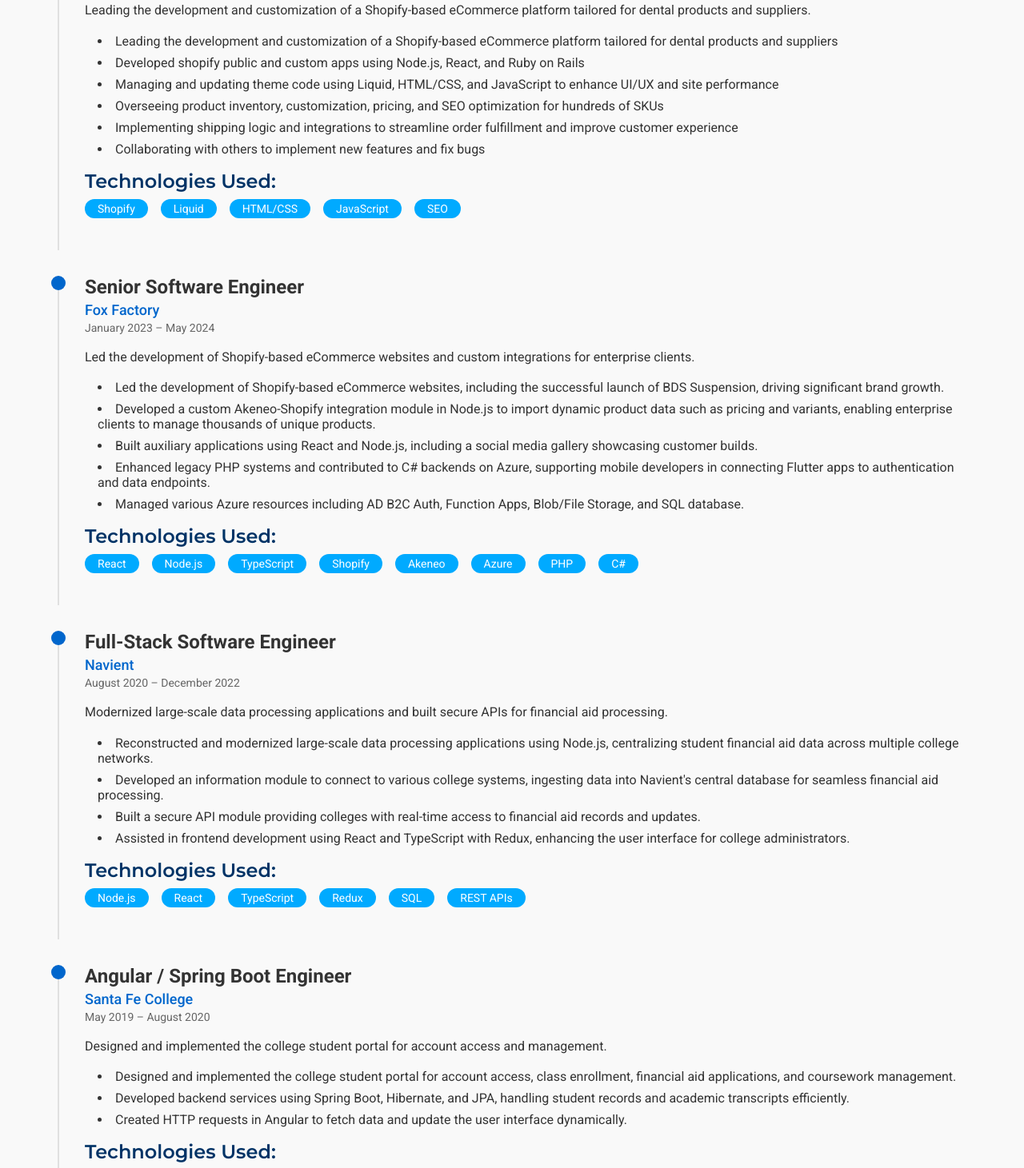
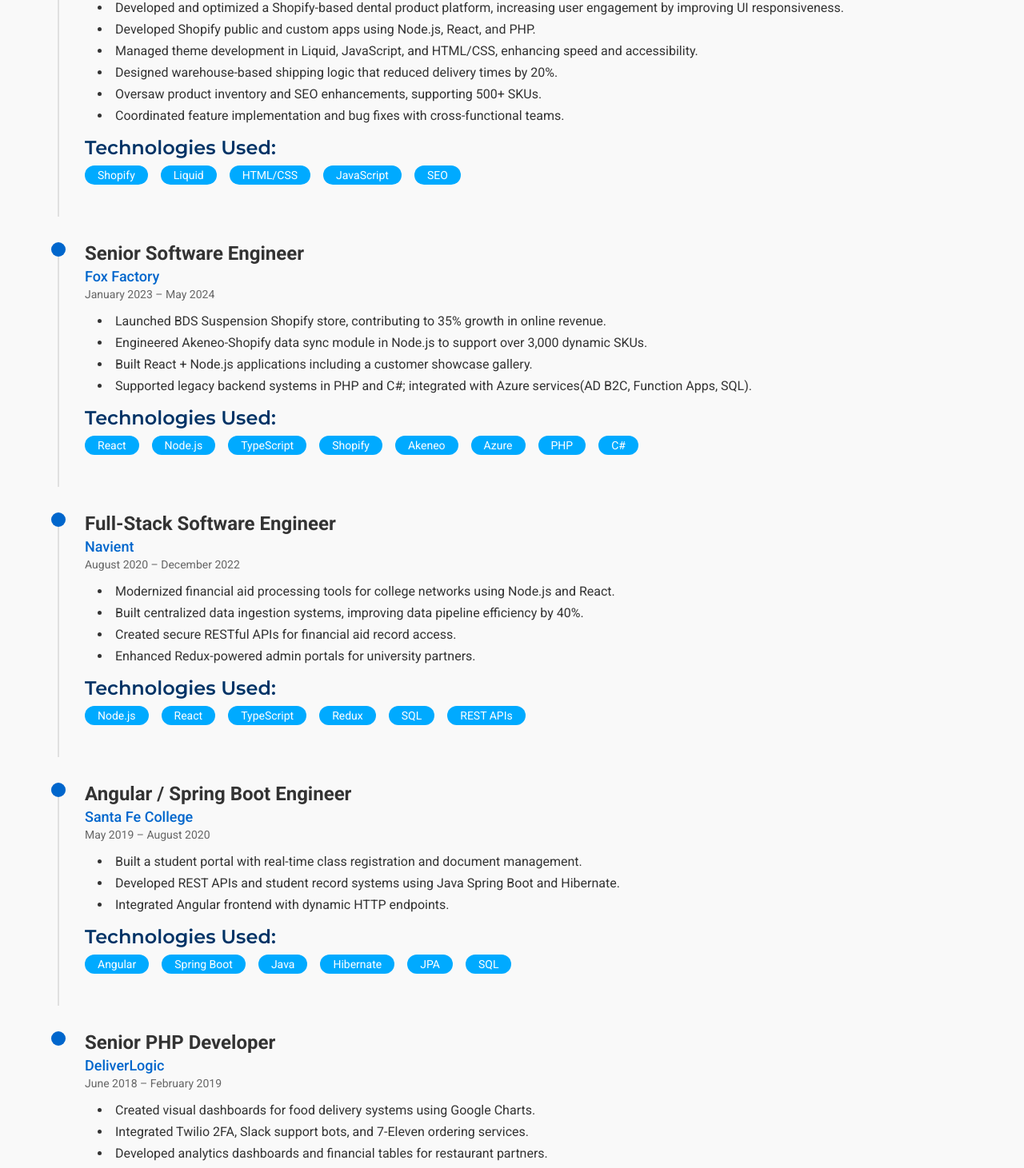
Before and after one commit to DmitriNuzhny/dmitrinuzhny.github.io, a React (Create React App) app: page /#/experience in a window 1280 px wide. Shown: the part 280-1741 px from the top of the page at 80% size. Built offline with nearby package versions, Linux system fonts and the light colour scheme.

Commit message:
Updated experience

```diff
--- a/src/pages/Experience.tsx
+++ b/src/pages/Experience.tsx
@@ -91,16 +91,13 @@
             <JobTitle>Senior Shopify Developer</JobTitle>
             <Company>DentalMarketPlace</Company>
             <Period>October 2024 – Present</Period>
-            <Paragraph>
-              Leading the development and customization of a Shopify-based eCommerce platform tailored for dental products and suppliers.
-            </Paragraph>
             <ResponsibilitiesList>
-              <li>Leading the development and customization of a Shopify-based eCommerce platform tailored for dental products and suppliers</li>
-              <li>Developed shopify public and custom apps using Node.js, React, and Ruby on Rails</li>
-              <li>Managing and updating theme code using Liquid, HTML/CSS, and JavaScript to enhance UI/UX and site performance</li>
-              <li>Overseeing product inventory, customization, pricing, and SEO optimization for hundreds of SKUs</li>
-              <li>Implementing shipping logic and integrations to streamline order fulfillment and improve customer experience</li>
-              <li>Collaborating with others to implement new features and fix bugs</li>
+              <li>Developed and optimized a Shopify-based dental product platform, increasing user engagement by improving UI responsiveness.</li>
+              <li>Developed Shopify public and custom apps using Node.js, React, and PHP.</li>
+              <li>Managed theme development in Liquid, JavaScript, and HTML/CSS, enhancing speed and accessibility.</li>
+              <li>Designed warehouse-based shipping logic that reduced delivery times by 20%.</li>
+              <li>Oversaw product inventory and SEO enhancements, supporting 500+ SKUs.</li>
+              <li>Coordinated feature implementation and bug fixes with cross-functional teams.</li>
             </ResponsibilitiesList>
             <TechStack>
               <Heading3>Technologies Used:</Heading3>
@@ -118,15 +115,11 @@
             <JobTitle>Senior Software Engineer</JobTitle>
             <Company>Fox Factory</Company>
             <Period>January 2023 – May 2024</Period>
-            <Paragraph>
-              Led the development of Shopify-based eCommerce websites and custom integrations for enterprise clients.
-            </Paragraph>
             <ResponsibilitiesList>
-              <li>Led the development of Shopify-based eCommerce websites, including the successful launch of BDS Suspension, driving significant brand growth.</li>
-              <li>Developed a custom Akeneo-Shopify integration module in Node.js to import dynamic product data such as pricing and variants, enabling enterprise clients to manage thousands of unique products.</li>
-              <li>Built auxiliary applications using React and Node.js, including a social media gallery showcasing customer builds.</li>
-              <li>Enhanced legacy PHP systems and contributed to C# backends on Azure, supporting mobile developers in connecting Flutter apps to authentication and data endpoints.</li>
-              <li>Managed various Azure resources including AD B2C Auth, Function Apps, Blob/File Storage, and SQL database.</li>
+              <li>Launched BDS Suspension Shopify store, contributing to 35% growth in online revenue.</li>
+              <li>Engineered Akeneo-Shopify data sync module in Node.js to support over 3,000 dynamic SKUs.</li>
+              <li>Built React + Node.js applications including a customer showcase gallery.</li>
+              <li>Supported legacy backend systems in PHP and C#; integrated with Azure services(AD B2C, Function Apps, SQL).</li>
             </ResponsibilitiesList>
             <TechStack>
               <Heading3>Technologies Used:</Heading3>
@@ -147,14 +140,11 @@
             <JobTitle>Full-Stack Software Engineer</JobTitle>
             <Company>Navient</Company>
             <Period>August 2020 – December 2022</Period>
-            <Paragraph>
-              Modernized large-scale data processing applications and built secure APIs for financial aid processing.
-            </Paragraph>
             <ResponsibilitiesList>
-              <li>Reconstructed and modernized large-scale data processing applications using Node.js, centralizing student financial aid data across multiple college networks.</li>
-              <li>Developed an information module to connect to various college systems, ingesting data into Navient's central database for seamless financial aid processing.</li>
-              <li>Built a secure API module providing colleges with real-time access to financial aid records and updates.</li>
-              <li>Assisted in frontend development using React and TypeScript with Redux, enhancing the user interface for college administrators.</li>
+              <li>Modernized financial aid processing tools for college networks using Node.js and React.</li>
+              <li>Built centralized data ingestion systems, improving data pipeline efficiency by 40%.</li>
+              <li>Created secure RESTful APIs for financial aid record access.</li>
+              <li>Enhanced Redux-powered admin portals for university partners.</li>
             </ResponsibilitiesList>
             <TechStack>
               <Heading3>Technologies Used:</Heading3>
@@ -173,13 +163,10 @@
             <JobTitle>Angular / Spring Boot Engineer</JobTitle>
             <Company>Santa Fe College</Company>
             <Period>May 2019 – August 2020</Period>
-            <Paragraph>
-              Designed and implemented the college student portal for account access and management.
-            </Paragraph>
             <ResponsibilitiesList>
-              <li>Designed and implemented the college student portal for account access, class enrollment, financial aid applications, and coursework management.</li>
-              <li>Developed backend services using Spring Boot, Hibernate, and JPA, handling student records and academic transcripts efficiently.</li>
-              <li>Created HTTP requests in Angular to fetch data and update the user interface dynamically.</li>
+              <li>Built a student portal with real-time class registration and document management.</li>
+              <li>Developed REST APIs and student record systems using Java Spring Boot and Hibernate.</li>
+              <li>Integrated Angular frontend with dynamic HTTP endpoints.</li>
             </ResponsibilitiesList>
             <TechStack>
               <Heading3>Technologies Used:</Heading3>
@@ -198,13 +185,10 @@
             <JobTitle>Senior PHP Developer</JobTitle>
             <Company>DeliverLogic</Company>
             <Period>June 2018 – February 2019</Period>
-            <Paragraph>
-              Enhanced monitoring systems and integrated third-party API services for food ordering platforms.
-            </Paragraph>
             <ResponsibilitiesList>
-              <li>Enhanced Google Food Ordering graphical monitoring systems using the Google Visualization framework.</li>
-              <li>Integrated third-party API services, including Twilio 2FA, 7-Eleven food ordering services, and Slaask automated customer support.</li>
-              <li>Developed financial reporting tables for restaurants and users, improving data visualization and business insights.</li>
+              <li>Created visual dashboards for food delivery systems using Google Charts.</li>
+              <li>Integrated Twilio 2FA, Slack support bots, and 7-Eleven ordering services.</li>
+              <li>Developed analytics dashboards and financial tables for restaurant partners.</li>
             </ResponsibilitiesList>
             <TechStack>
               <Heading3>Technologies Used:</Heading3>
--- a/src/pages/Home.tsx
+++ b/src/pages/Home.tsx
@@ -123,9 +123,7 @@
         <Name>Dmitri Nuzhny</Name>
         <Title>Full-stack Software Engineer</Title>
         <Summary>
-          Seasoned Full-stack Software Engineer with over 7 years of experience delivering scalable, high-performance
-          applications across eCommerce, education, and logistics industries. Proven expertise in React, Node.js,
-          TypeScript, Shopify, and cloud platforms like Azure and AWS.
+          Full-stack Software Engineer with over 7 years of experience building scalable, high-performance web applications, with a specialization in eCommerce and cloud-native systems. Expert in React, Node.js, Shopify, and AWS/Azure. Delivered production-grade solutions across industries including dental, education, and logistics, serving thousands of users and streamlining operations. Adept at cross-functional collaboration, legacy modernization, and API integrations.
         </Summary>
         <ButtonsContainer>
           <PrimaryButton as={Link} to="/contact">Contact Me</PrimaryButton>
```
